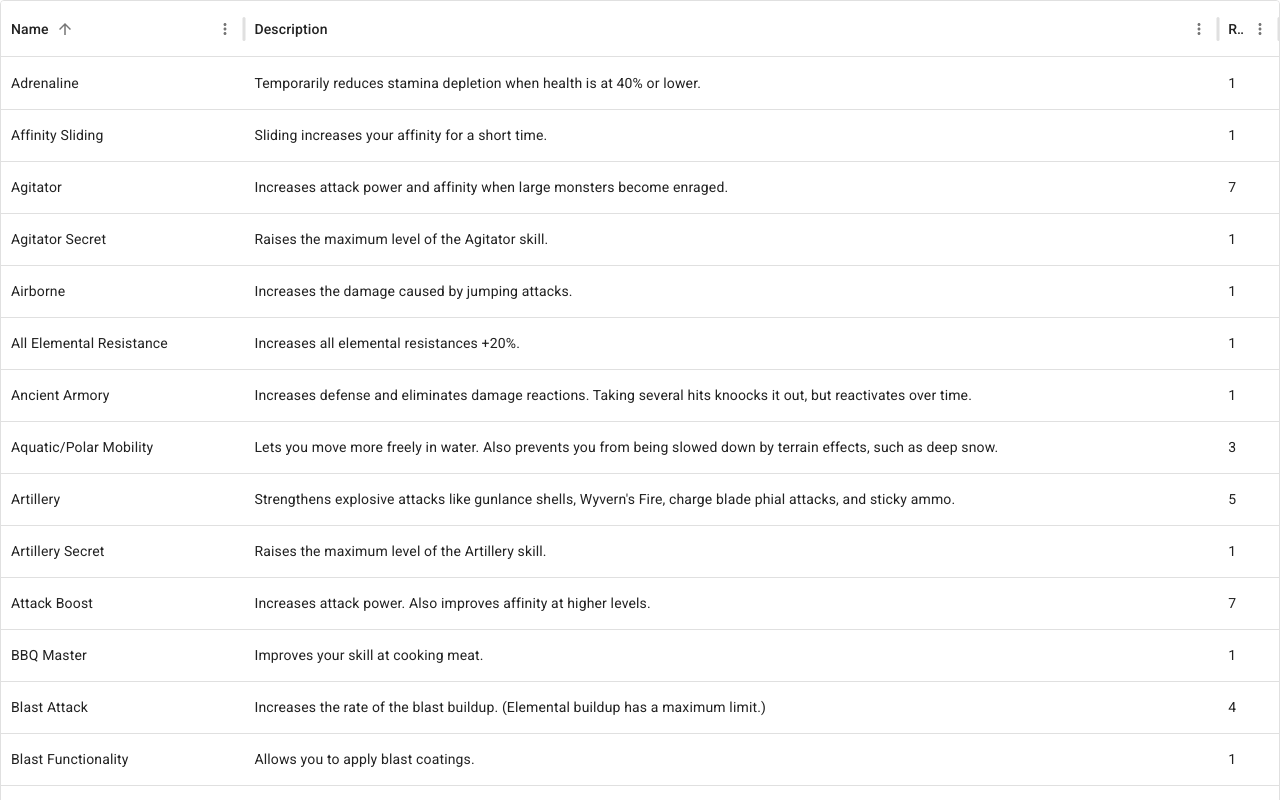
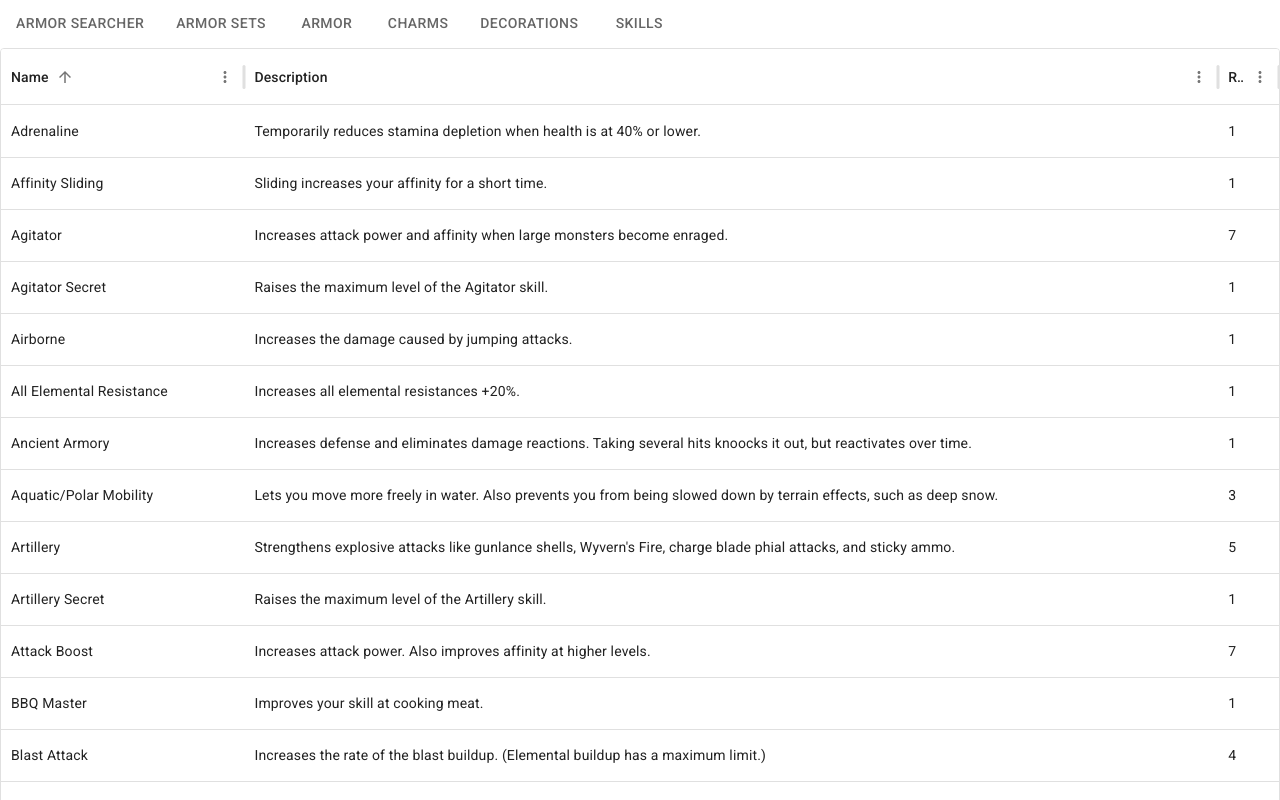
Before and after one commit to philipdnichols/monster-hunter-helper, a React (Create React App) app: page /skills in a window 1280 px wide. Shown: the top 800 px of the page. Built offline with nearby package versions, Linux system fonts and the light colour scheme.

Commit message:
Adding charms and decos to dat context, adding tab navigation to all components

```diff
--- a/src/App.tsx
+++ b/src/App.tsx
@@ -1,9 +1,14 @@
 import { ReactElement } from 'react';
 import { World } from './world/World';
+import { BrowserRouter as Router } from 'react-router-dom';
 
 export const App = (): ReactElement => {
   function render(): ReactElement {
-    return <World />;
+    return (
+      <Router>
+        <World />
+      </Router>
+    );
   }
 
   return render();
--- a/src/world/World.tsx
+++ b/src/world/World.tsx
@@ -1,10 +1,6 @@
 import { ReactElement, useEffect, useState } from 'react';
 import { SkillDataGrid } from './components/SkillDataGrid/SkillDataGrid';
-import {
-  createBrowserRouter,
-  Navigate,
-  RouterProvider,
-} from 'react-router-dom';
+import { Link, Navigate, Route, Routes, useLocation } from 'react-router-dom';
 import { DataContext } from './context/DataContext';
 import { ISkill } from './typings/Skills';
 import { IArmorSet } from './typings/ArmorSets';
@@ -12,68 +8,75 @@ import { ArmorSetDataGrid } from './components/ArmorSetDataGrid/ArmorSetDataGrid
 import {
   parseArmorSetsJson,
   parseArmorsJson,
+  parseCharmsJson,
+  parseDecorationsJson,
   parseSkillsJson,
 } from './data/DataUtil';
 import { ArmorSearcher } from './components/ArmorSearcher/ArmorSearcher';
+import { IArmor } from './typings/Armor';
+import { ArmorDataGrid } from './components/ArmorDataGrid/ArmorDataGrid';
+import { CharmDataGrid } from './components/CharmDataGrid/CharmDataGrid';
+import { ICharm } from './typings/Charms';
+import { IDecoration } from './typings/Decorations';
+import { DecorationDataGrid } from './components/DecorationDataGrid/DecorationDataGrid';
 import skillsJson from './data/mhw-db/skills.json';
 import armorSetsJson from './data/mhw-db/armor-sets.json';
 import armorJson from './data/mhw-db/armor.json';
-import { IArmor } from './typings/Armor';
-import { ArmorDataGrid } from './components/ArmorDataGrid/ArmorDataGrid';
+import charmsJson from './data/mhw-db/charms.json';
+import decorationsJson from './data/mhw-db/decorations.json';
+import { Tab, Tabs } from '@mui/material';
 
-const router = createBrowserRouter([
-  {
-    path: '/skills',
-    element: <SkillDataGrid />,
-  },
-  {
-    path: '/armor-sets',
-    element: <ArmorSetDataGrid />,
-  },
-  {
-    path: '/armor',
-    element: <ArmorDataGrid />,
-  },
-  {
-    path: '/armor-searcher',
-    element: <ArmorSearcher />,
-  },
-  {
-    path: '/',
-    element: <Navigate to="/armor-searcher" />,
-  },
-]);
-
-/*
-const router = createBrowserRouter([
-  {
-    path: "/",
-    element: <RootLayout />,
-    children: [
-      { index: true, element: <Navigate to="/calculation" replace /> },
-      { path: "calculation", element: <Calculation /> },
-      { path: "calendar", element: <Calendar /> },
-      { path: "profile", element: <Profile /> },
-    ],
-  },
-]);
- */
+const ARMOR_SEARCHER_ROUTE = '/armor-searcher';
+const ARMOR_SETS_ROUTE = '/armor-sets';
+const ARMOR_ROUTE = '/armor';
+const CHARMS_ROUTE = '/charms';
+const DECORATIONS_ROUTE = '/decorations';
+const SKILLS_ROUTE = '/skills';
 
 export const World = (): ReactElement => {
+  const { pathname } = useLocation();
+
   const [skills, setSkills] = useState<ISkill[]>([]);
   const [armorSets, setArmorSets] = useState<IArmorSet[]>([]);
   const [armors, setArmors] = useState<IArmor[]>([]);
+  const [charms, setCharms] = useState<ICharm[]>([]);
+  const [decorations, setDecorations] = useState<IDecoration[]>([]);
 
   useEffect(() => {
     setSkills(parseSkillsJson(skillsJson));
     setArmorSets(parseArmorSetsJson(armorSetsJson));
     setArmors(parseArmorsJson(armorJson));
+    setCharms(parseCharmsJson(charmsJson));
+    setDecorations(parseDecorationsJson(decorationsJson));
   }, []);
 
   function render(): ReactElement {
     return (
-      <DataContext.Provider value={{ skills, armorSets, armors }}>
-        <RouterProvider router={router} />
+      <DataContext.Provider
+        value={{ skills, armorSets, armors, charms, decorations }}
+      >
+        <Tabs value={pathname}>
+          <Tab
+            label="Armor Searcher"
+            component={Link}
+            to={ARMOR_SEARCHER_ROUTE}
+          />
+          <Tab label="Armor Sets" component={Link} to={ARMOR_SETS_ROUTE} />
+          <Tab label="Armor" component={Link} to={ARMOR_ROUTE} />
+          <Tab label="Charms" component={Link} to={CHARMS_ROUTE} />
+          <Tab label="Decorations" component={Link} to={DECORATIONS_ROUTE} />
+          <Tab label="Skills" component={Link} to={SKILLS_ROUTE} />
+        </Tabs>
+
+        <Routes>
+          <Route index element={<Navigate to={ARMOR_SEARCHER_ROUTE} />} />
+          <Route path={ARMOR_SEARCHER_ROUTE} element={<ArmorSearcher />} />
+          <Route path={ARMOR_SETS_ROUTE} element={<ArmorSetDataGrid />} />
+          <Route path={ARMOR_ROUTE} element={<ArmorDataGrid />} />
+          <Route path={CHARMS_ROUTE} element={<CharmDataGrid />} />
+          <Route path={DECORATIONS_ROUTE} element={<DecorationDataGrid />} />
+          <Route path={SKILLS_ROUTE} element={<SkillDataGrid />} />
+        </Routes>
       </DataContext.Provider>
     );
   }
--- /dev/null
+++ b/src/world/components/CharmDataGrid/CharmDataGrid.tsx
@@ -0,0 +1,62 @@
+import { ReactElement, useContext } from 'react';
+import { DataContext, IDataContext } from '../../context/DataContext';
+import { DataGrid, GridColDef } from '@mui/x-data-grid';
+import { GridInitialStateCommunity } from '@mui/x-data-grid/models/gridStateCommunity';
+import { ICharm } from '../../typings/Charms';
+
+const columns: GridColDef[] = [
+  {
+    field: 'name',
+    headerName: 'Name',
+    flex: 1,
+  },
+  {
+    field: 'ranks',
+    headerName: 'Ranks',
+    valueGetter: (_, row: ICharm) => row.ranks.length,
+    flex: 0.25,
+  },
+];
+
+const initialState: GridInitialStateCommunity = {
+  sorting: {
+    sortModel: [
+      {
+        field: 'name',
+        sort: 'asc',
+      },
+    ],
+  },
+  pagination: {
+    paginationModel: {
+      pageSize: 20,
+    },
+  },
+};
+
+export const CharmDataGrid = (): ReactElement => {
+  const { charms } = useContext<IDataContext>(DataContext);
+
+  function render(): ReactElement {
+    return (
+      <DataGrid
+        columns={columns}
+        rows={charms}
+        initialState={initialState}
+        pageSizeOptions={[5, 10, 20, 50, 100]}
+        disableRowSelectionOnClick
+        // disableColumnFilter
+        // disableColumnSelector
+        // disableDensitySelector
+        // slots={{ toolbar: GridToolbar }}
+        // slotProps={{
+        //   toolbar: {
+        //     showQuickFilter: true,
+        //   },
+        // }}
+      />
+    );
+  }
+
+  return render();
+};
--- /dev/null
+++ b/src/world/components/DecorationDataGrid/DecorationDataGrid.tsx
@@ -0,0 +1,59 @@
+import { ReactElement, useContext } from 'react';
+import { DataContext, IDataContext } from '../../context/DataContext';
+import { DataGrid, GridColDef } from '@mui/x-data-grid';
+import { GridInitialStateCommunity } from '@mui/x-data-grid/models/gridStateCommunity';
+
+const columns: GridColDef[] = [
+  {
+    field: 'name',
+    headerName: 'Name',
+    flex: 1,
+  },
+  {
+    field: 'slot',
+    headerName: 'Slot',
+  },
+];
+
+const initialState: GridInitialStateCommunity = {
+  sorting: {
+    sortModel: [
+      {
+        field: 'name',
+        sort: 'asc',
+      },
+    ],
+  },
+  pagination: {
+    paginationModel: {
+      pageSize: 20,
+    },
+  },
+};
+
+export const DecorationDataGrid = (): ReactElement => {
+  const { decorations } = useContext<IDataContext>(DataContext);
+
+  function render(): ReactElement {
+    return (
+      <DataGrid
+        columns={columns}
+        rows={decorations}
+        initialState={initialState}
+        pageSizeOptions={[5, 10, 20, 50, 100]}
+        disableRowSelectionOnClick
+        // disableColumnFilter
+        // disableColumnSelector
+        // disableDensitySelector
+        // slots={{ toolbar: GridToolbar }}
+        // slotProps={{
+        //   toolbar: {
+        //     showQuickFilter: true,
+        //   },
+        // }}
+      />
+    );
+  }
+
+  return render();
+};
--- a/src/world/context/DataContext.ts
+++ b/src/world/context/DataContext.ts
@@ -2,15 +2,21 @@ import { createContext } from 'react';
 import { ISkill } from '../typings/Skills';
 import { IArmorSet } from '../typings/ArmorSets';
 import { IArmor } from '../typings/Armor';
+import { ICharm } from '../typings/Charms';
+import { IDecoration } from '../typings/Decorations';
 
 export interface IDataContext {
   skills: ISkill[];
   armorSets: IArmorSet[];
   armors: IArmor[];
+  charms: ICharm[];
+  decorations: IDecoration[];
 }
 
 export const DataContext = createContext<IDataContext>({
   skills: [],
   armorSets: [],
   armors: [],
+  charms: [],
+  decorations: [],
 });
--- a/src/world/data/DataUtil.ts
+++ b/src/world/data/DataUtil.ts
@@ -2,6 +2,8 @@ import {
   IArmorAttributesJson,
   IArmorJson,
   IArmorSetJson,
+  ICharmJson,
+  IDecorationJson,
   ISetInfoJson,
   ISkillJson,
 } from './mhw-db/Types';
@@ -21,6 +23,8 @@ import {
   TArmorRank,
   TArmorType,
 } from '../typings/Armor';
+import { ICharm } from '../typings/Charms';
+import { IDecoration } from '../typings/Decorations';
 
 export function parseSkillsJson(skillsJson: ISkillJson[]): ISkill[] {
   return skillsJson.map((skillJson: ISkillJson) => {
@@ -148,3 +152,25 @@ function parseGenderJson(genderJson: string | undefined): EGender | undefined {
 export function parseArmorsJson(armorsJson: IArmorJson[]): IArmor[] {
   return armorsJson.map(parseArmorJson);
 }
+
+export function parseCharmsJson(charmsJson: ICharmJson[]): ICharm[] {
+  return charmsJson.map(parseCharmJson);
+}
+
+function parseCharmJson(charmJson: ICharmJson): ICharm {
+  return {
+    ...charmJson,
+  };
+}
+
+export function parseDecorationsJson(
+  decorationsJson: IDecorationJson[]
+): IDecoration[] {
+  return decorationsJson.map(parseDecorationJson);
+}
+
+function parseDecorationJson(decorationJson: IDecorationJson): IDecoration {
+  return {
+    ...decorationJson,
+  };
+}
```
